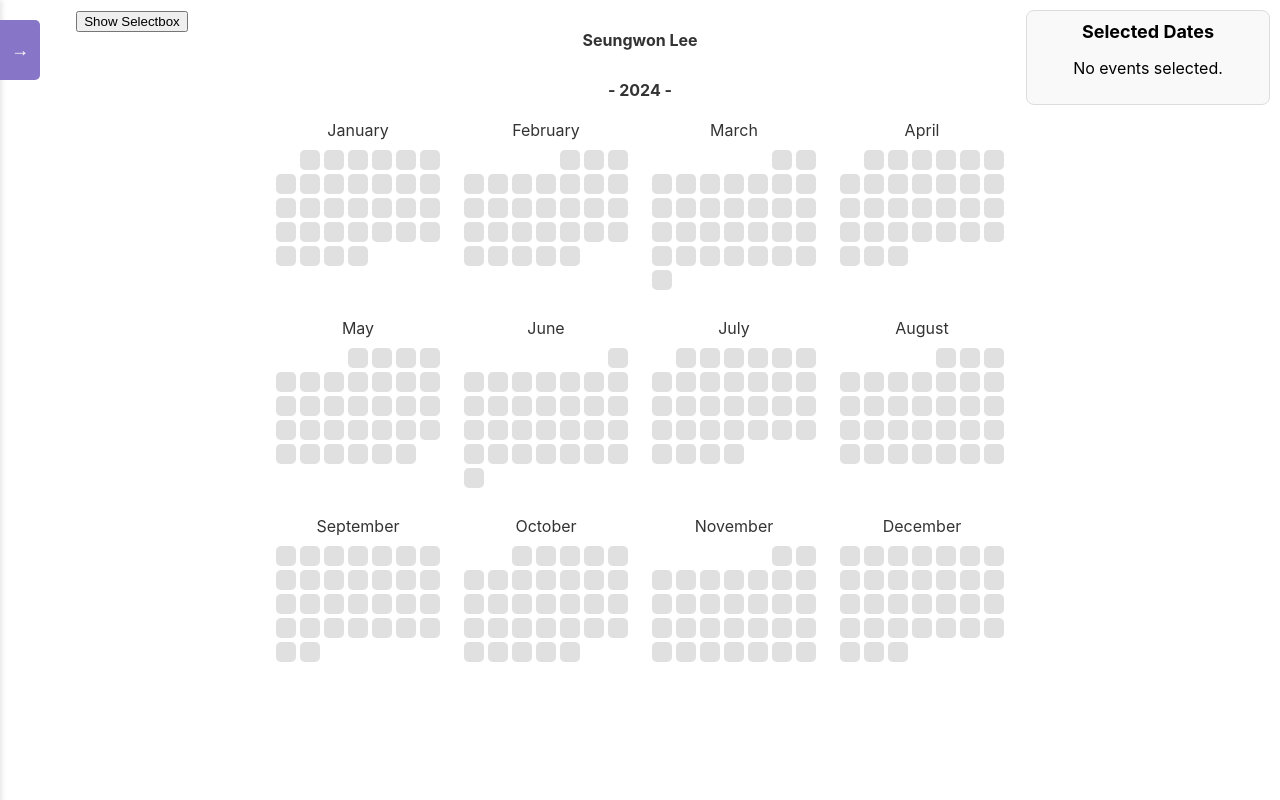
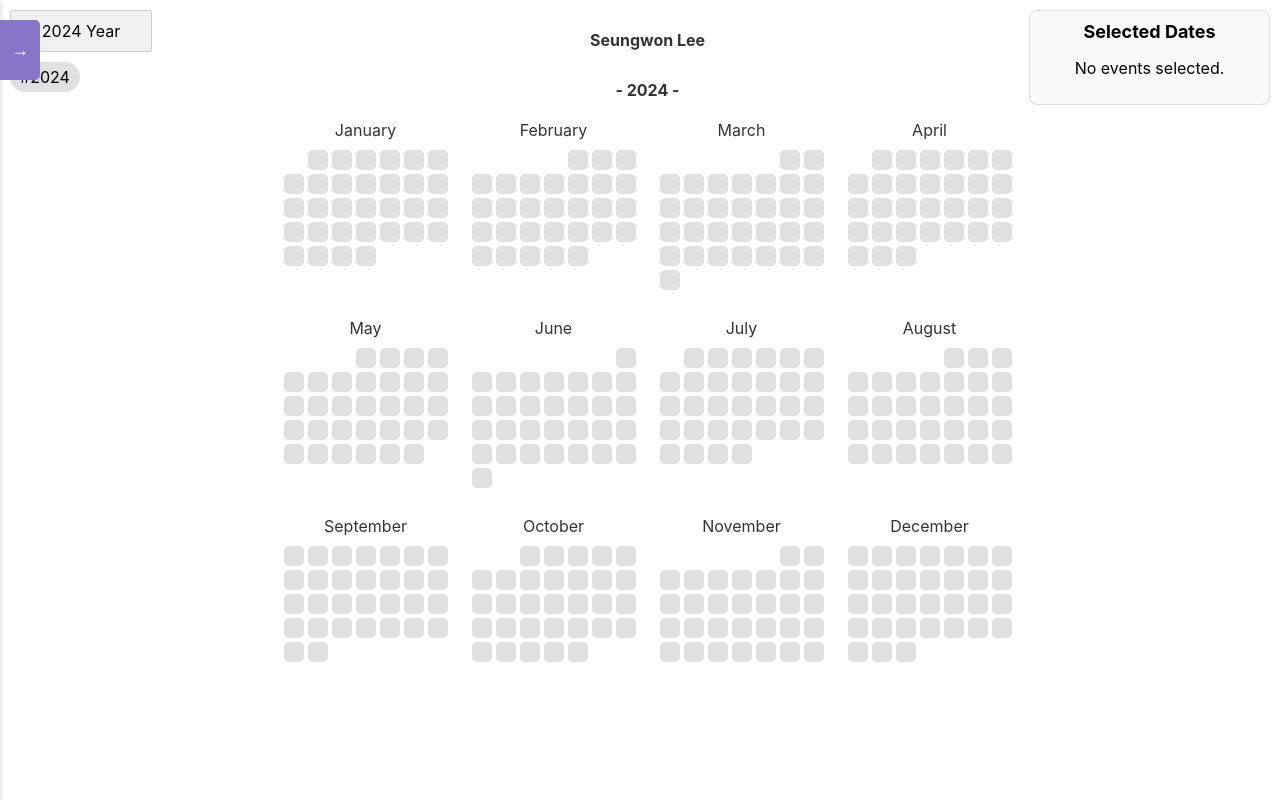
Before and after one commit to Isaac-Seungwon/eternal-light-frontend, a React (Create React App) app: page / in a window 1280 px wide. Built offline with nearby package versions, Linux system fonts and the light colour scheme; a web font is replaced by a local one.

Commit message:
update: remove unused modal component and related functionality

```diff
--- a/src/components/Sidebar.jsx
+++ b/src/components/Sidebar.jsx
@@ -2,8 +2,6 @@
 import React from 'react';
 import './Sidebar.css';
 
-// Sidebar 컴포넌트
-// 사이드바가 열리고 닫히는 애니메이션과 함께 Home, Calendar, Settings 링크를 표시
 const Sidebar = ({ isOpen, toggleSidebar }) => {
     return (
         <div className={`sidebar ${isOpen ? 'open' : ''}`}> {/* 사이드바 상태에 따라 CSS 클래스 변경 */}
--- a/src/pages/Homepage.jsx
+++ b/src/pages/Homepage.jsx
@@ -1,17 +1,14 @@
-// Homepage.jsx
 import React, { useState, useRef } from 'react';
 import Calendar from '../components/Calendar';
-import Modal from '../components/Modal';
+// import Modal from '../components/Modal';
 import Selectbox from '../components/Selectbox';
 import EventList from '../components/EventList';
 import { useTransition, animated } from '@react-spring/web';
 import './Homepage.css';
 
-// Homepage 컴포넌트
-// 달력, 모달, 연도 선택 기능을 포함한 메인 페이지
 const Homepage = () => {
     const [years, setYears] = useState([new Date().getFullYear()]); // 선택된 연도들 저장
-    const [isModalOpen, setIsModalOpen] = useState(false); // 모달 열림 상태
+    // const [isModalOpen, setIsModalOpen] = useState(false); // 모달 열림 상태
     const [events, setEvents] = useState([]); // 이벤트 목록 상태
     const [selectedDates, setSelectedDates] = useState([]); // 여러 날짜를 선택할 수 있도록 날짜 배열
     const calendarRefs = useRef({}); // 각 연도의 Calendar 컴포넌트 참조 저장
@@ -43,7 +40,7 @@ const Homepage = () => {
     };
 
     // 모달 열기/닫기
-    const toggleModal = () => setIsModalOpen(!isModalOpen);
+    // const toggleModal = () => setIsModalOpen(!isModalOpen);
 
     // Daybox 클릭 핸들러 - 선택된 날짜에 이벤트 추가 또는 제거
     const handleDayboxClick = (year, month, date, isFilled) => {
@@ -78,9 +75,28 @@ const Homepage = () => {
         <div className="homepage">
             <div className="section-1">
                 {/* 모달 토글 버튼 */}
+                {/*
                 <button onClick={toggleModal}>
                     {isModalOpen ? 'Hide Selectbox' : 'Show Selectbox'}
                 </button>
+                 */}
+                {/* Selectbox 모달 렌더링 */}
+                {/*
+                {isModalOpen && (
+                    <Modal onClose={toggleModal}>
+                        <Selectbox
+                            selectedYears={years} // 현재 선택된 연도 배열 전달
+                            onYearChange={handleYearChange} // 연도 변경 핸들러 전달
+                            onScrollToYear={handleScrollToYear} // 특정 연도로 스크롤하는 핸들러 전달
+                        />
+                    </Modal>
+                )}
+                */}
+                <Selectbox
+                    selectedYears={years} // 현재 선택된 연도 배열 전달
+                    onYearChange={handleYearChange} // 연도 변경 핸들러 전달
+                    onScrollToYear={handleScrollToYear} // 특정 연도로 스크롤하는 핸들러 전달
+                />
             </div>
             <div className="section-2">
                 {/* 홈페이지 타이틀 */}
@@ -100,17 +116,6 @@ const Homepage = () => {
                 {/* 선택된 날짜에 대한 이벤트 목록 */}
                 <EventList events={filteredEvents} />
             </div>
-
-            {/* Selectbox 모달 렌더링 */}
-            {isModalOpen && (
-                <Modal onClose={toggleModal}>
-                    <Selectbox
-                        selectedYears={years} // 현재 선택된 연도 배열 전달
-                        onYearChange={handleYearChange} // 연도 변경 핸들러 전달
-                        onScrollToYear={handleScrollToYear} // 특정 연도로 스크롤하는 핸들러 전달
-                    />
-                </Modal>
-            )}
         </div>
     );
 };
```
